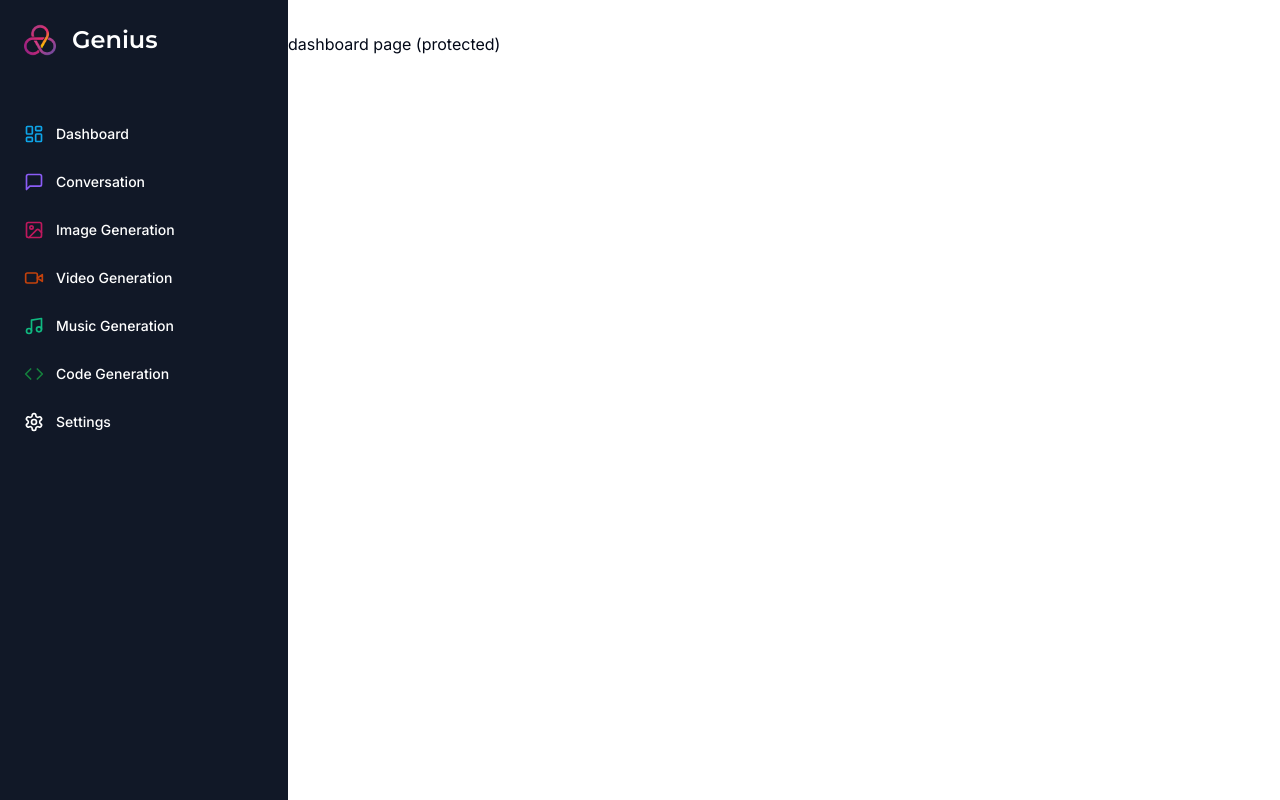
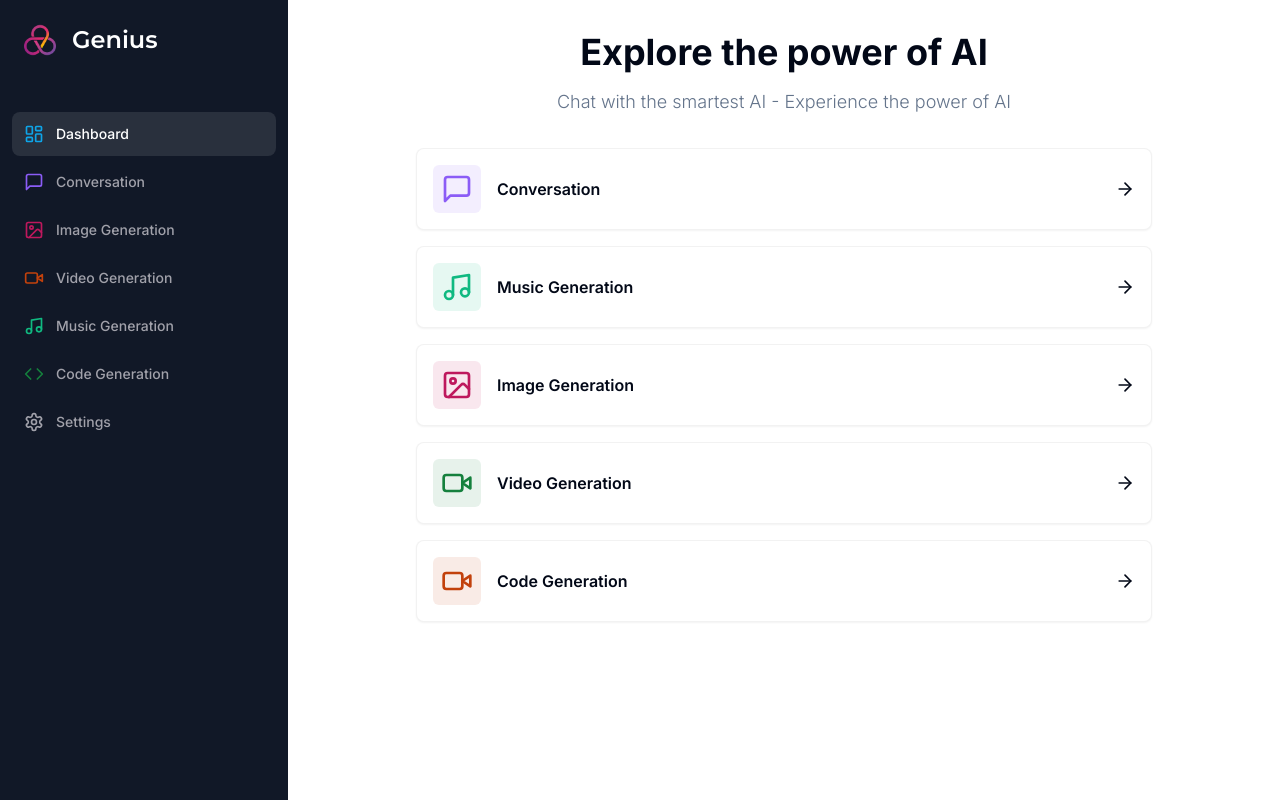
Before and after one commit to Dawitlior/Genius, a Next.js app: page /dashboard in a window 1280 px wide. Built offline with nearby package versions, Linux system fonts and the light colour scheme.

Commit message:
finish dashboard page for navigation

```diff
--- a/app/(dashboard)/(routes)/dashboard/page.tsx
+++ b/app/(dashboard)/(routes)/dashboard/page.tsx
@@ -1,8 +1,79 @@
+"use client"
 
+import { useRouter } from "next/navigation";
+
+import { Card } from "@/components/ui/card";
+import { cn } from "@/lib/utils";
+import { MessageSquare, ArrowRight, Music, ImageIcon, VideoIcon,Code } from "lucide-react"
+
+const tools = [
+    {
+        label: "Conversation",
+        icon: MessageSquare,
+        color: "text-violet-500",
+        bgColor: "bg-violet-500/10",
+        href: "/conversation"
+    },
+    {
+        label: "Music Generation",
+        icon: Music,
+        color: "text-emerald-500",
+        bgColor: "bg-emerald-500/10",
+        href: "/music"
+    },
+    {
+        label: "Image Generation",
+        icon: ImageIcon,
+        color: "text-pink-700",
+        bgColor: "bg-pink-700/10",
+        href: "/image"
+    },
+    {
+        label: "Video Generation",
+        icon: VideoIcon,
+        color: "text-green-700",
+        bgColor: "bg-green-700/10",
+        href: "/code"
+    },
+    {
+        label: "Code Generation",
+        icon: VideoIcon,
+        color: "text-orange-700",
+        bgColor: "bg-orange-700/10",
+        href: "/video"
+    }
+]
 const DashboardPage = () => {
+    const router = useRouter()
     return (
         <div>
-            <p>dashboard page (protected)</p>
+            <div className="mb-8 space-y-4">
+                <h2 className="text-2xl md:text-4xl font-bold text-center">
+                Explore the power of AI
+                </h2>
+                <p className="text-muted-foreground font-light text-sm md:text-lg text-center">
+                Chat with the smartest AI - Experience the power of AI
+                </p>
+            </div>
+            <div className="px-4 md:px-20 lg:px-32 space-y-4">
+            {tools.map((tool) => (
+                <Card
+                onClick={()=>router.push(tool.href)}
+                key={tool.href}
+                className="p-4 border-black/5 flex items-center justify-between hover:shadow-md transition cursor-pointer"
+                >
+                    <div className="flex items-center gap-x-4">
+                        <div className={cn("p-2 w-fit rounded-md", tool.bgColor)}>
+                            <tool.icon className={cn("w-8 h-8",tool.color)}/>
+                        </div>
+                        <div className="font-semibold">
+                            {tool.label}
+                        </div>
+                    </div>
+                    <ArrowRight className="w-5 h-5" />
+                </Card>
+            ))}
+            </div>
         </div>
     );
 }
--- a/components/sidebar.tsx
+++ b/components/sidebar.tsx
@@ -3,6 +3,7 @@
 import { Montserrat } from "next/font/google";
 import Image from "next/image";
 import Link from "next/link";
+import { usePathname } from "next/navigation"
 
 import { cn } from "@/lib/utils";
 import {
@@ -65,6 +66,8 @@
 ];
 
 const Sidebar = () => {
+
+  const pathname = usePathname()
   return (
     <div className="space-y-4 py-4 flex flex-col h-full bg-[#111827] text-white">
       <div className="px-3 py-2 flex-1">
@@ -81,7 +84,7 @@
             <Link
               href={route.href}
               key={route.href}
-              className="text-sm group flex p-3 w-full justify-start font-medium cursor-pointer hover:text-white hover:bg-white/10 rounded-lg transition"
+              className={cn("text-sm group flex p-3 w-full justify-start font-medium cursor-pointer hover:text-white hover:bg-white/10 rounded-lg transition",pathname ===route.href ? "text-white bg-white/10" : "text-zinc-400")}
             >
               <div className="flex items-center flex-1">
                 <route.icon className={cn("h-5 w-5 mr-3", route.color)} />
--- /dev/null
+++ b/components/ui/card.tsx
@@ -0,0 +1,79 @@
+import * as React from "react"
+
+import { cn } from "@/lib/utils"
+
+const Card = React.forwardRef<
+  HTMLDivElement,
+  React.HTMLAttributes<HTMLDivElement>
+>(({ className, ...props }, ref) => (
+  <div
+    ref={ref}
+    className={cn(
+      "rounded-lg border bg-card text-card-foreground shadow-sm",
+      className
+    )}
+    {...props}
+  />
+))
+Card.displayName = "Card"
+
+const CardHeader = React.forwardRef<
+  HTMLDivElement,
+  React.HTMLAttributes<HTMLDivElement>
+>(({ className, ...props }, ref) => (
+  <div
+    ref={ref}
+    className={cn("flex flex-col space-y-1.5 p-6", className)}
+    {...props}
+  />
+))
+CardHeader.displayName = "CardHeader"
+
+const CardTitle = React.forwardRef<
+  HTMLParagraphElement,
+  React.HTMLAttributes<HTMLHeadingElement>
+>(({ className, ...props }, ref) => (
+  <h3
+    ref={ref}
+    className={cn(
+      "text-2xl font-semibold leading-none tracking-tight",
+      className
+    )}
+    {...props}
+  />
+))
+CardTitle.displayName = "CardTitle"
+
+const CardDescription = React.forwardRef<
+  HTMLParagraphElement,
+  React.HTMLAttributes<HTMLParagraphElement>
+>(({ className, ...props }, ref) => (
+  <p
+    ref={ref}
+    className={cn("text-sm text-muted-foreground", className)}
+    {...props}
+  />
+))
+CardDescription.displayName = "CardDescription"
+
+const CardContent = React.forwardRef<
+  HTMLDivElement,
+  React.HTMLAttributes<HTMLDivElement>
+>(({ className, ...props }, ref) => (
+  <div ref={ref} className={cn("p-6 pt-0", className)} {...props} />
+))
+CardContent.displayName = "CardContent"
+
+const CardFooter = React.forwardRef<
+  HTMLDivElement,
+  React.HTMLAttributes<HTMLDivElement>
+>(({ className, ...props }, ref) => (
+  <div
+    ref={ref}
+    className={cn(" flex items-center p-6 pt-0", className)}
+    {...props}
+  />
+))
+CardFooter.displayName = "CardFooter"
+
+export { Card, CardHeader, CardFooter, CardTitle, CardDescription, CardContent }
```
